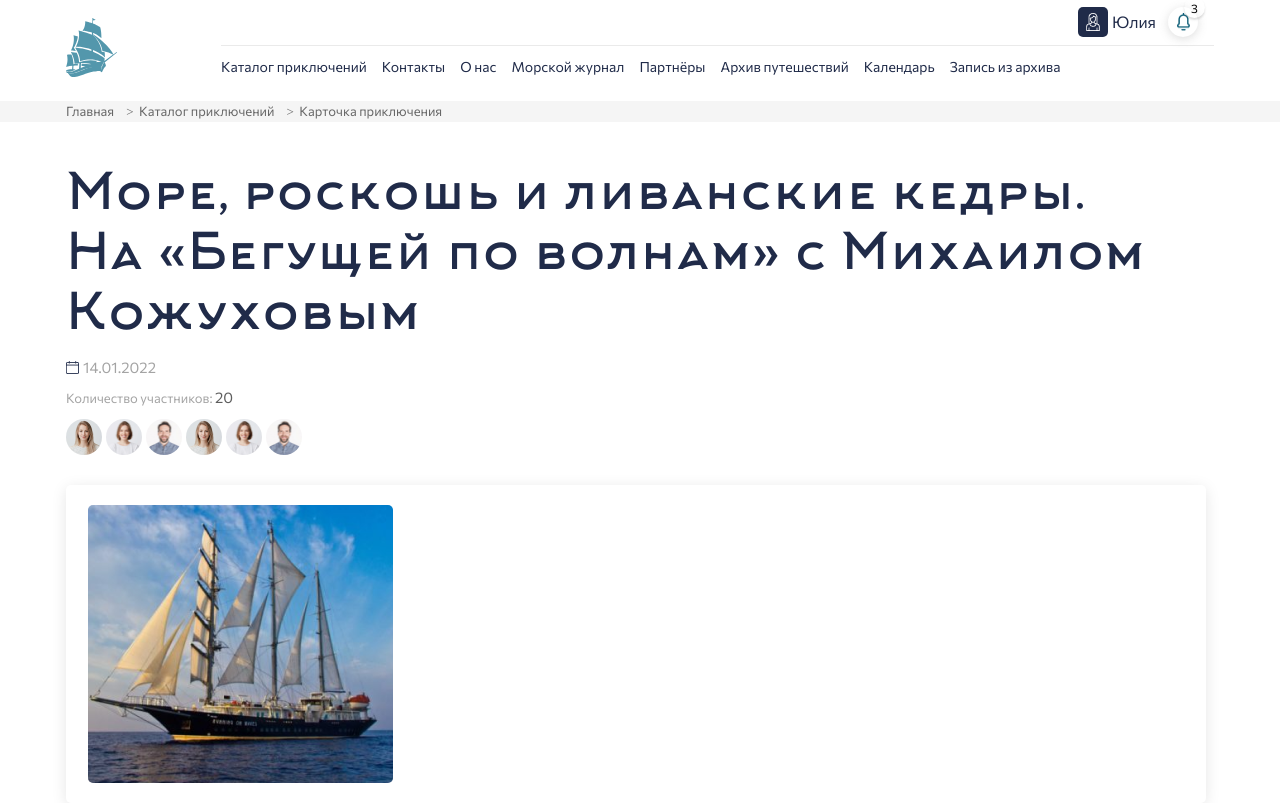
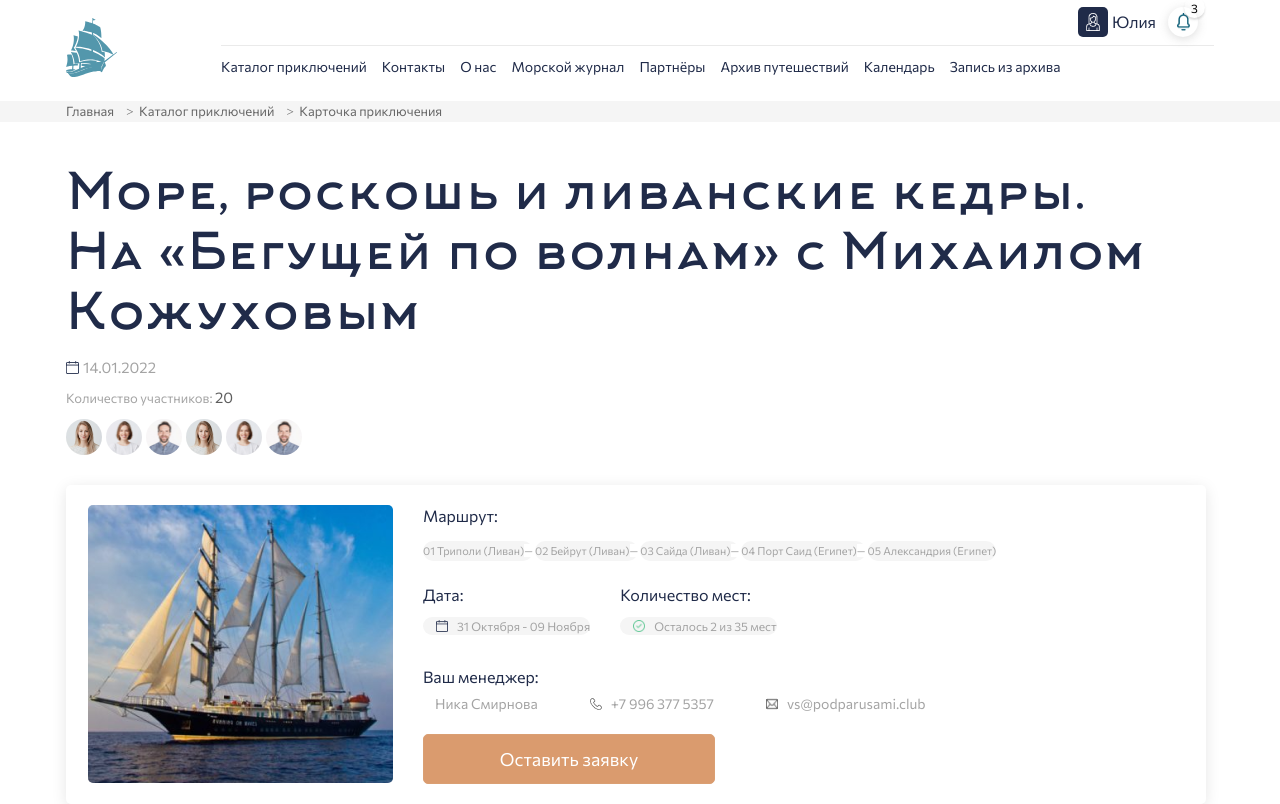
Before and after one commit to Fokusss/Kruiz, a website built with webpack: page src/index.html in a window 1280 px wide. Built offline with nearby package versions, Linux system fonts and the light colour scheme; a web font is replaced by a local one.

Commit message:
Доделать card

```diff
--- a/src/index.html
+++ b/src/index.html
@@ -65,10 +65,33 @@
     <div class="card">
       <img class="card__image" src="<%=require("./images/begushaia_po_volnam.png")%>" alt="Фото корабля">
       <div class="card__container">
-
+        <div class="card__rout">
+          <p class="card__text">Маршрут:</p>
+          <ol class="card__rout-list">
+            <li><span class="span-list">01</span> Триполи (Ливан)</li>
+            <li><span class="span-list">02</span> Бейрут (Ливан)</li>
+            <li><span class="span-list">03</span> Сайда (Ливан)</li>
+            <li><span class="span-list">04</span> Порт Саид (Египет)</li>
+            <li><span class="span-list">05</span> Александрия (Египет)</li>
+          </ol>
+        </div>
+        <div class="card__info">
+          <p class="card__text">Дата:</p>
+          <p class="card__text">Количество мест:</p>
+          <p class="card__date">31 Октября - 09 Ноября</p>
+          <p class="card__count">Осталось 2 из 35 мест</p>
+        </div>
+        <div class="card__contact">
+          <p class="card__text">Ваш менеджер:</p>
+          <ul class="card__contact-list">
+            <li><p class="card__name">Ника Смирнова</p></li>
+            <li><p class="card__phone">+7 996 377 5357</p></li>
+            <li><p class="card__email">vs@podparusami.club</p></li>
+          </ul>
+        </div>
+        <button class="card__submit">Оставить заявку</button>
       </div>
     </div>
-
   </section>
 </body>
 </html>
--- a/src/index.scss
+++ b/src/index.scss
@@ -247,6 +247,176 @@ $color-grey: #A4A4A4;
     width: 305px;
     height: 278px;
     border-radius: 5px;
+    margin-right: 30px;
   }
 
+  &__container {
+
+  }
+
+  &__text {
+    padding: 0;
+    margin: 0 0 0 0;
+    font-family: $font-Comm;
+    font-weight: 500;
+    font-size: 16px;
+    line-height: 21px;
+    color: $open-color;
+  }
+
+  &__rout-list {
+    padding: 0;
+    margin: 15px 0 23px 0;
+    font-family: $font-Comm;
+    font-weight: 400;
+    font-size: 11px;
+    line-height: 18px;
+    color: $color-grey;
+  }
+
+  &__rout-list li {
+    list-style: none;
+    display: inline-block;
+    background-color: #F5F5F5;
+    border-radius: 150px;
+  }
+
+  &__rout-list li::after {
+    content: '\2014';
+    background-color: white;
+  }
+
+  &__rout-list li:last-of-type::after {
+    content: '';
+  }
+
+  &__info {
+    margin: 23px 0 0 0;
+    display: grid;
+    grid-template-columns: repeat(2, max-content);
+    align-content: center;
+    gap: 0 30px;
+  }
+
+  &__date {
+    display: inline-flex;
+    font-family: $font-Comm;
+    font-weight: 400;
+    font-size: 12px;
+    line-height: 18px;
+    color: $color-grey;
+    background-color: #F5F5F5;
+    border-radius: 150px;
+    padding: 0 0 0 13px;
+    align-items: center;
+  }
+
+  &__date::before {
+    content: '';
+    display: block;
+    background-image: url(./images/calendar.png);
+    background-size: 12px 12px;
+    background-repeat: no-repeat;
+    width: 12px;
+    height: 12px;
+    padding-right: 9px;
+  }
+
+  &__count {
+    display: inline-flex;
+    font-family: $font-Comm;
+    font-weight: 400;
+    font-size: 12px;
+    line-height: 18px;
+    color: $color-grey;
+    background-color: #F5F5F5;
+    border-radius: 150px;
+    align-items: center;
+    padding: 0 0 0 13px;
+  }
+
+  &__count::before {
+      content: '';
+      display: block;
+      background-image: url(./images/check.png);
+      background-size: 12px 12px;
+      background-repeat: no-repeat;
+      width: 12px;
+      height: 12px;
+      padding-right: 9px;
+    }
+
+  &__contact {
+    margin: 19px 0 0 0;
+  }
+
+  &__contact-list {
+    list-style-type: none;
+    padding: 0;
+    margin: 0;
+    display: flex;
+  }
+
+  &__contact-list li {
+    margin-right: 40px;
+  }
+
+  &__name, &__phone, &__email {
+    font-family: $font-Comm;
+    font-weight: 400;
+    font-size: 14px;
+    line-height: 24px;
+    color: $color-grey;
+    padding: 0;
+    margin: 5px 0 0 0;
+    display: inline-flex;
+    align-items: center;
+    padding: 0 0 0 12px;
+  }
+
+  &__phone::before {
+    content: '';
+    display: block;
+    background-image: url(./images/phone.png);
+    background-size: 12px 12px;
+    background-repeat: no-repeat;
+    width: 12px;
+    height: 12px;
+    padding-right: 9px;
+  }
+
+  &__email::before {
+    content: '';
+    display: block;
+    background-image: url(./images/email.png);
+    background-size: 12px 12px;
+    background-repeat: no-repeat;
+    width: 12px;
+    height: 12px;
+    padding-right: 9px;
+  }
+
+  &__submit {
+    margin: 18px 0 0 0;
+    font-family: $font-Comm;
+    font-weight: 400;
+    font-size: 18px;
+    line-height: 18px;
+    text-align: center;
+    color: #FFFFFF;
+
+    width: 292px;
+    height: 50px;
+    background-color: #DA9B6E;
+    border: 1px solid #DA9F73;
+    border-radius: 5px;
+  }
 }
+
+
+.span-list {
+  font-weight: 500;
+  font-size: 11px;
+  line-height: 20px;
+  color: #A6A6A6;
+}
```
Also changed, not shown: src/images/check.png (added), src/images/email.png (added), src/images/phone.png (added).
